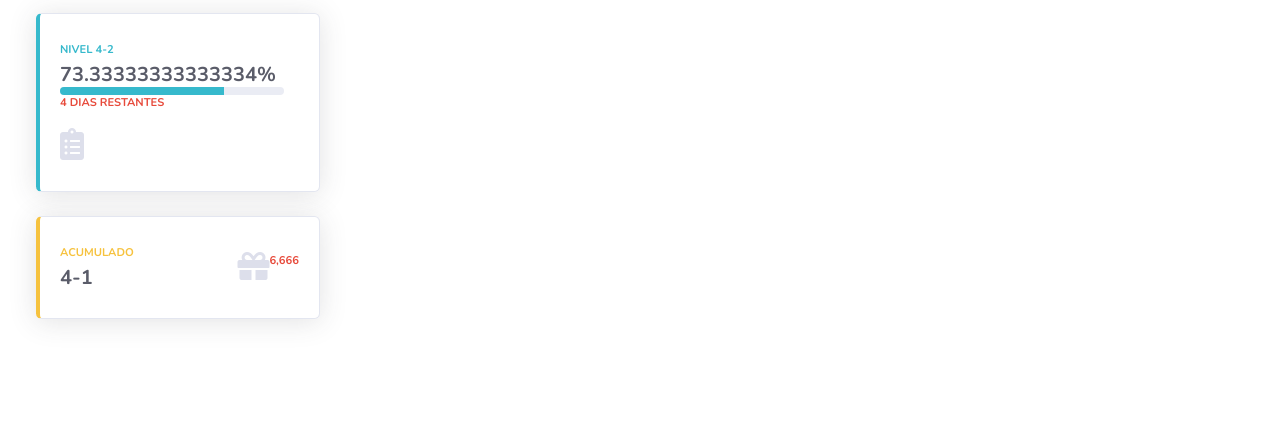
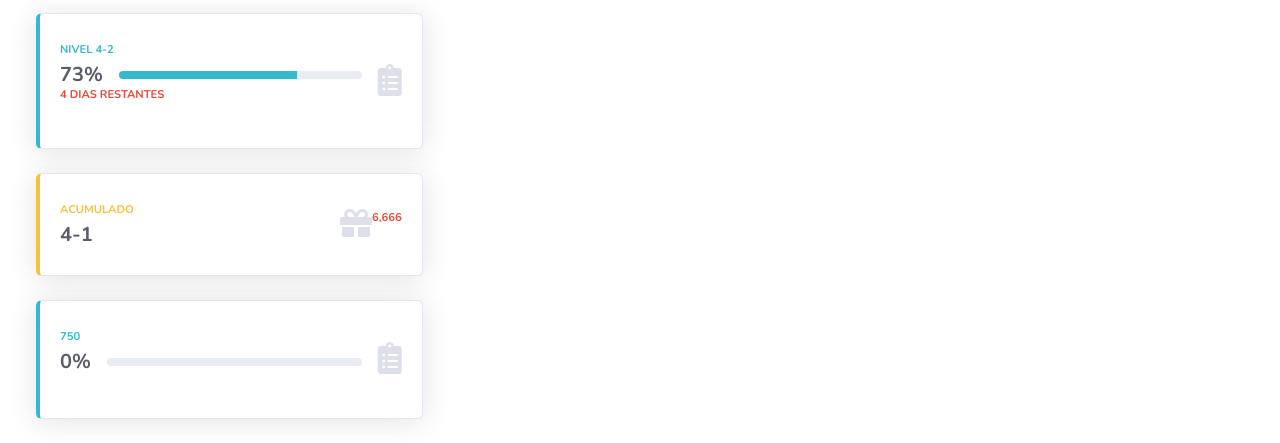
Before and after one commit to ardache/15dias, a website: page index.html in a window 1280 px wide. Shown: the part 406-849 px from the top of the page. Before the commit the page ends 800 px from the top, so only its background shows below. Drawn offline with nearby package versions, Linux system fonts and the light colour scheme.

Commit message:
prize insert

```diff
--- a/index.html
+++ b/index.html
@@ -59,7 +59,7 @@
 
 
           <!-- Earnings (Monthly) Card Example -->
-          <div class="col-xl-3 col-md-6 mb-4">
+          <div class="col-xl-4 col-md-6 mb-4">
             <div class="card border-left-info shadow h-100 py-2">
               <div class="card-body">
                 <div class="row no-gutters align-items-center">
@@ -88,7 +88,7 @@
 
 
           <!-- Pending Requests Card Example -->
-          <div class="col-xl-3 col-md-6 mb-4">
+          <div class="col-xl-4 col-md-6 mb-4">
             <div class="card border-left-warning shadow h-100 py-2">
               <div class="card-body">
                 <div class="row no-gutters align-items-center">
@@ -104,7 +104,35 @@
               </div>
             </div>
           </div>
-        </div>
+
+
+
+          <!-- Earnings (Monthly) Card Example -->
+          <div class="col-xl-4 col-md-6 mb-4">
+            <div class="card border-left-info shadow h-100 py-2">
+              <div class="card-body">
+                <div class="row no-gutters align-items-center">
+                  <div class="col mr-2">
+                    <div class="text-xs font-weight-bold text-info text-uppercase mb-1">750</div>
+                    <div class="row no-gutters align-items-center">
+                      <div class="col-auto">
+                        <div class="h5 mb-0 mr-3 font-weight-bold text-gray-800"><span id="porc750"></span></div> <!-- Actualizar Total semanas / 40.5  -->
+                      </div>
+                      <div class="col">
+                        <div class="progress progress-sm mr-2">
+                          <div id="totalBar750" class="progress-bar bg-info" role="progressbar" style="width: 55.5%" aria-valuenow="50" aria-valuemin="0" aria-valuemax="100"></div>
+                        </div>
+                      </div>
+                    </div>
+                    <div class=""><a class="text-xs font-weight-bold text-danger text-uppercase mb-1" href="#" target="_blank"><p id="porc750"></p></a></div>
+                  </div>
+                  <div class="col-auto">
+                    <i class="fas fa-clipboard-list fa-2x text-gray-300"></i>
+                  </div>
+                </div>
+              </div>
+            </div>
+          </div>
 
 
 
--- a/js/demo/daysleft.js
+++ b/js/demo/daysleft.js
@@ -12,9 +12,11 @@ porcSegTrim = Math.floor((((diffDays/7)-13.5)/13.5)*100)
 porcTotalEmbarazo = (1-(diffDays/15))*100
 console.log(porcTotalEmbarazo + "% Total")
 
-document.getElementById("porcNivel").innerHTML = porcTotalEmbarazo + "%"
+document.getElementById("porcNivel").innerHTML = Math.floor(porcTotalEmbarazo) + "%"
 document.getElementById("totalSemanas").innerHTML =  Math.floor((diffDays)) + " dias restantes"
 document.getElementById("totalBar").style.width = porcTotalEmbarazo + "%"
+document.getElementById("porc750").innerHTML = "0%"
+document.getElementById("totalBar750").style.width = "0%"
 
 
 
```
